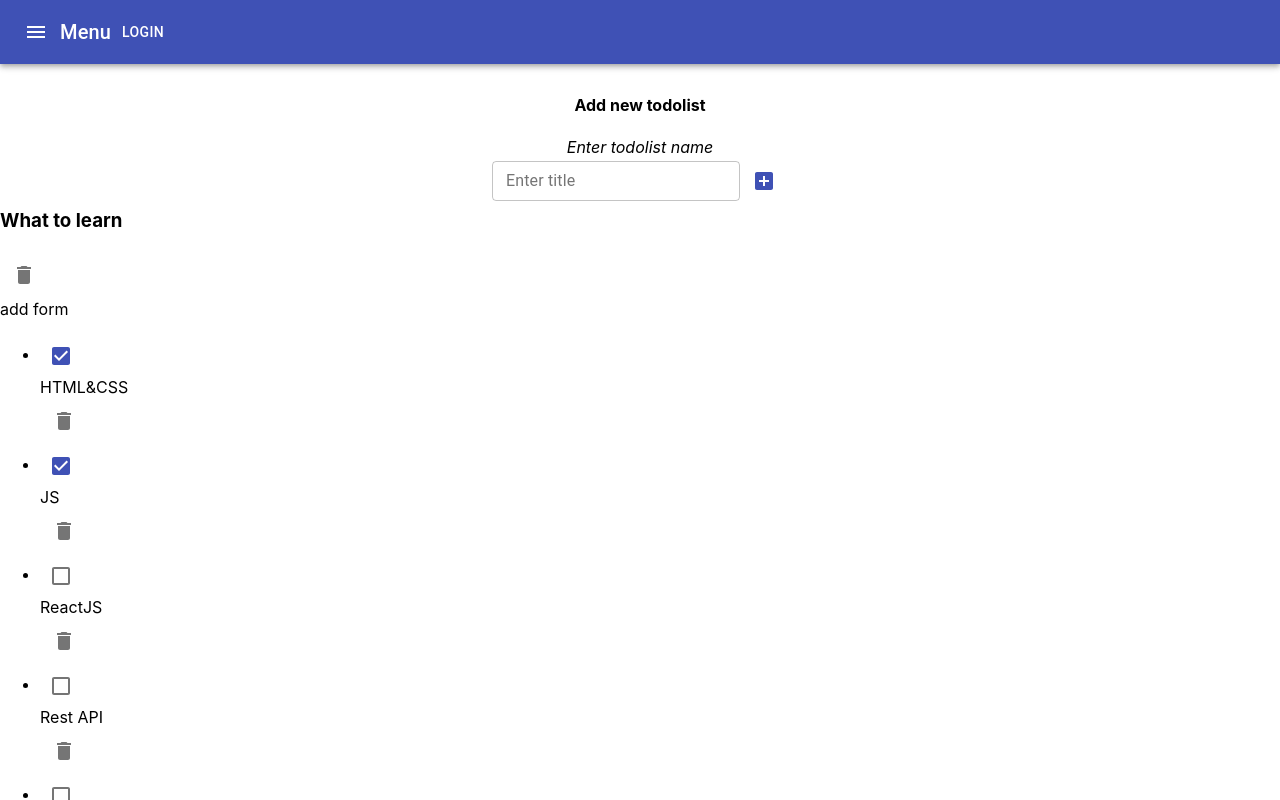
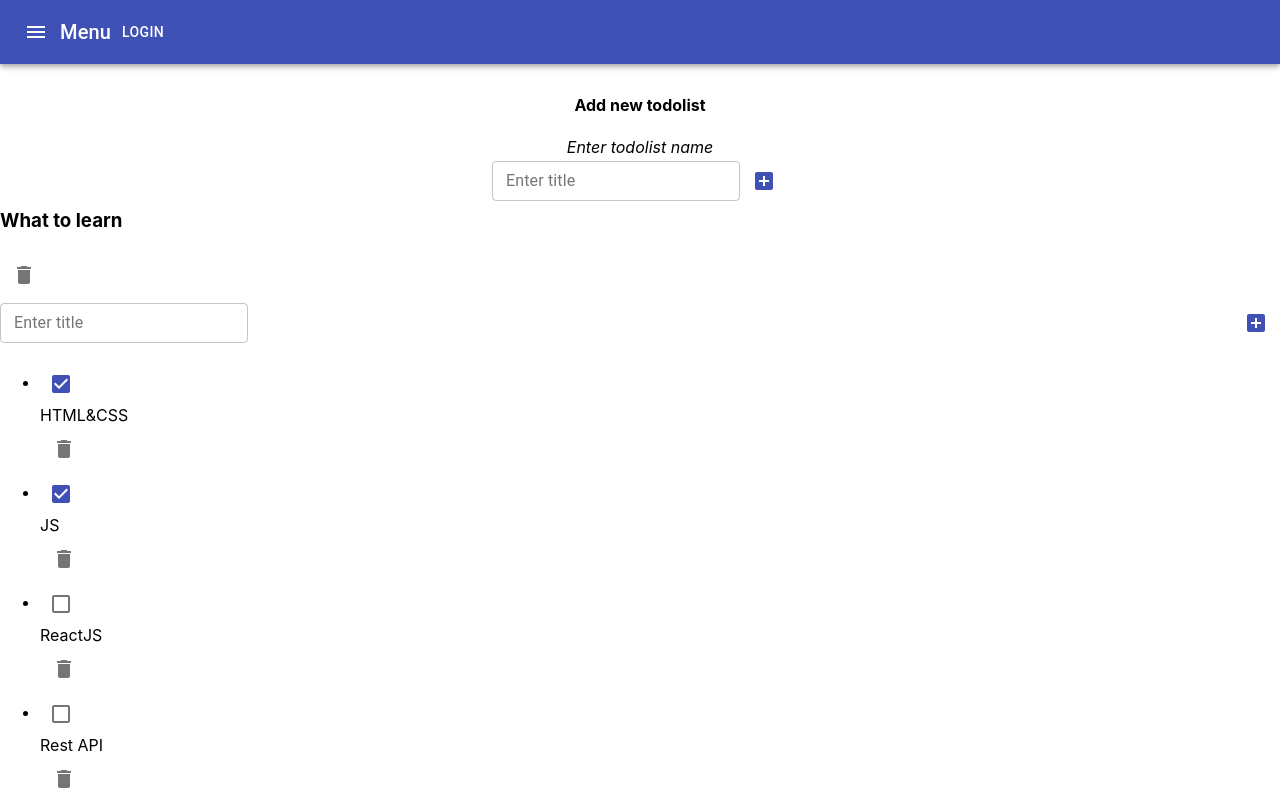
Before and after one commit to iForced/todoList, a React (Create React App) app: page / in a window 1280 px wide. Shown: the top 800 px of the page. Built offline with nearby package versions, Linux system fonts and the light colour scheme.

Commit message:
make add task form

```diff
--- a/src/TodoListWithRedux/components/AddItemForm/AddItemForm.tsx
+++ b/src/TodoListWithRedux/components/AddItemForm/AddItemForm.tsx
@@ -15,6 +15,15 @@ export const AddItemForm: React.FC<PropsType> = (props) => {
     const [inputValue, setInputValue] = useState<string>('')
     const [error, setError] = useState<string>('')
 
+    const onAdd = () => {
+        if (inputValue.trim()) {
+            addItem(inputValue.trim())
+            setInputValue('')
+        } else {
+            setError('Введите текст')
+        }
+    }
+
     const onEnterPress = (e: React.KeyboardEvent<HTMLInputElement>) => {
         e.key === 'Enter' ? onAdd() : setError('Введите текст')
     }
@@ -25,14 +34,6 @@ export const AddItemForm: React.FC<PropsType> = (props) => {
         setInputValue(newInputValue)
     }
 
-    const onAdd = () => {
-        if (inputValue.trim()) {
-            addItem(inputValue.trim())
-            setInputValue('')
-        } else {
-            setError('Введите текст')
-        }
-    }
 
     return (
         <>
--- a/src/TodoListWithRedux/components/TodoList/TodoList.tsx
+++ b/src/TodoListWithRedux/components/TodoList/TodoList.tsx
@@ -5,6 +5,10 @@ import {IconButton} from "@material-ui/core";
 import {Delete} from "@material-ui/icons";
 import {TaskContainer} from "../Task/TaskContainer";
 import {EditableTextField} from "../EditableTextField/EditableTextField";
+import {AddItemForm} from "../AddItemForm/AddItemForm";
+import {useDispatch} from "react-redux";
+import {addTask} from "../../store/tasksReducer";
+import {v1} from "uuid";
 
 type PropsType = {
     todoListID: string
@@ -18,6 +22,11 @@ type PropsType = {
 export const TodoList: React.FC<PropsType> = (props) => {
 
     const {todoListID, title, filter, onRemoveList, onChangeTodoListTitle, onChangeTodoListFilter} = props
+    const dispatch = useDispatch()
+
+    const onAddTask = (text: string) => {
+        dispatch(addTask(todoListID, text))
+    }
 
     return (
         <div className={s.todo}>
@@ -29,7 +38,7 @@ export const TodoList: React.FC<PropsType> = (props) => {
                     <Delete/>
                 </IconButton>
             </div>
-            add form
+            <AddItemForm addItem={onAddTask} />
             <ul className={s.list}>
                 <TaskContainer todoListID={todoListID} />
             </ul>
--- a/src/TodoListWithRedux/components/TodoList/TodoListContainer.tsx
+++ b/src/TodoListWithRedux/components/TodoList/TodoListContainer.tsx
@@ -2,7 +2,7 @@ import React, {ChangeEvent} from "react";
 import {Dispatch} from "redux";
 import {useDispatch, useSelector} from 'react-redux'
 import {TodoList} from "./TodoList";
-import {selectTodolistsState} from "../../store/selectors";
+import {selectTasksState, selectTodolistsState} from "../../store/selectors";
 import {
     changeTodoListFilter,
     changeTodoListTitle,
@@ -14,6 +14,7 @@ export const TodoListContainer = () => {
 
     const dispatch = useDispatch<Dispatch>()
     const {todoLists} = useSelector(selectTodolistsState)
+    const {tasks} = useSelector(selectTasksState)
 
     const onRemoveList = (todoListID: string) => {
         dispatch(removeTodoList(todoListID))
```
